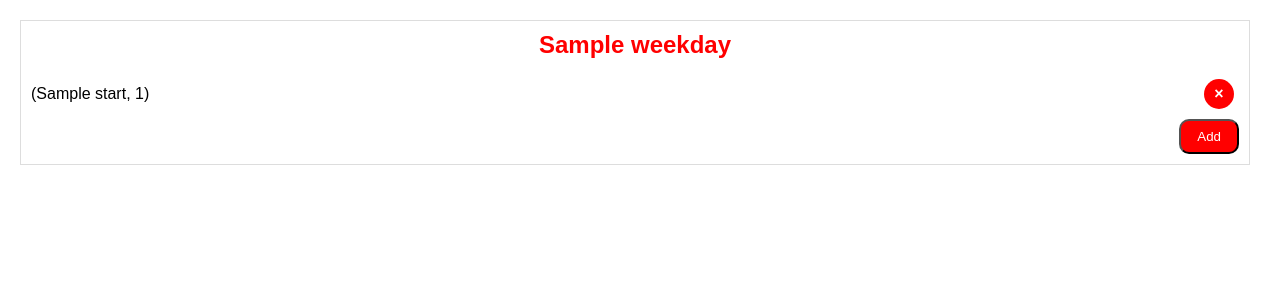
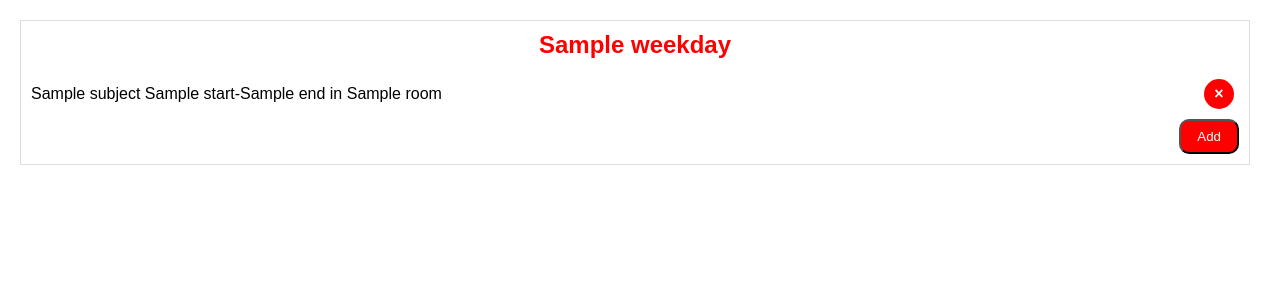
Before and after one commit to LeonidKim1602/Map-s24900-s25706, a FastAPI app: template src/frontend/pjait_map_frontend/templates/timetable.html in a window 1280 px wide. Shown: the part 55-355 px from the top of the page. Run offline with FastAPI, Linux system fonts and the light colour scheme; the template is opened without the code that fills it: most values are stand-ins (such as "Sample title", 1, 10 or a date in 2020); parts of the project's set-up code (start-up, migrations or seed data) failed here and were passed over; some web fonts are replaced.

Commit message:
Fix templates and add more information on the classes.

```diff
--- a/src/frontend/pjait_map_frontend/main.py
+++ b/src/frontend/pjait_map_frontend/main.py
@@ -1,4 +1,4 @@
-from typing import Annotated, Optional
+from typing import Annotated, Any
 
 import requests
 import datetime
@@ -18,107 +18,150 @@ app.mount("/static", StaticFiles(directory="static"), name="static")
 
 templates = Jinja2Templates(directory="templates")
 
+
 @app.get("/login", response_class=HTMLResponse)
 def login(request: Request) -> HTMLResponse:
-	return templates.TemplateResponse("login.html", {'request': request})
+    return templates.TemplateResponse("login.html", {"request": request})
+
 
 @app.post("/login", response_class=HTMLResponse)
-async def login(username: Annotated[str, Form()], password: Annotated[str, Form()], request: Request) -> Response:
-	request_user = User(number=int(username[1:]), password=password)
-	response = requests.post("http://localhost:8001/student", json=request_user.dict())
+async def login(
+    username: Annotated[str, Form()], password: Annotated[str, Form()], request: Request
+) -> Response:
+    request_user = User(number=int(username[1:]), password=password)
+    response = requests.post("http://localhost:8001/student", json=request_user.dict())
 
-	if response.status_code == 200:
-		print("Ok")
-		data = SessionData(student_id=request_user.number)
-		response = RedirectResponse("/")
+    if response.status_code == 200:
+        print("Ok")
+        data = SessionData(student_id=request_user.number)
+        response = RedirectResponse("/")
 
-		await create_session(response, data)
+        await create_session(response, data)
 
-		return response
-	elif response.status_code == 404:
-		error_message = "No such user"
-		return templates.TemplateResponse(
-			"login.html",
-			{"request": request, "error_message": error_message}
-		)
-	elif response.status_code == 401:
-		error_message = "Wrong password"
-		return templates.TemplateResponse(
-			"login.html",
-			{"request": request, "error_message": error_message}
-		)
-	else:
-		error_message = "MEGAERROR"
-		return templates.TemplateResponse(
-			"login.html",
-			{"request": request, "error_message": error_message}
-		)
+        return response
+    elif response.status_code == 404:
+        error_message = "No such user"
+        return templates.TemplateResponse(
+            "login.html", {"request": request, "error_message": error_message}
+        )
+    elif response.status_code == 401:
+        error_message = "Wrong password"
+        return templates.TemplateResponse(
+            "login.html", {"request": request, "error_message": error_message}
+        )
+    else:
+        error_message = "MEGAERROR"
+        return templates.TemplateResponse(
+            "login.html", {"request": request, "error_message": error_message}
+        )
+
 
 @app.get("/signup", response_class=HTMLResponse)
 def signup(request: Request) -> HTMLResponse:
-	return templates.TemplateResponse("signup.html", {'request': request})
+    return templates.TemplateResponse("signup.html", {"request": request})
 
 
-#@app.post("/signup", response_class=HTMLResponse)
-#async def signup(username: Annotated[str, Form()], password: Annotated[str, Form()], name: Annotated[str, Form()], surname: Annotated[str, Form()], request: Request) -> Response:
-	#request_user = User(number=int(username[1:]), password=password)
-	#response = requests.post("http://localhost:8001/student", json=request_user.dict())
+# @app.post("/signup", response_class=HTMLResponse)
+# async def signup(username: Annotated[str, Form()], password: Annotated[str, Form()], name: Annotated[str, Form()], surname: Annotated[str, Form()], request: Request) -> Response:
+# request_user = User(number=int(username[1:]), password=password)
+# response = requests.post("http://localhost:8001/student", json=request_user.dict())
 
-	#if response.status_code == 200:
-		#error_message = "User already exists"
-		#return templates.TemplateResponse(
-			#"signup.html",
-			#{"request": request, "error_message": error_message}
-		#)
-	#elif response.status_code == 404:
-
+# if response.status_code == 200:
+# error_message = "User already exists"
+# return templates.TemplateResponse(
+# "signup.html",
+# {"request": request, "error_message": error_message}
+# )
+# elif response.status_code == 404:
 
 
 @app.post("/", dependencies=[Depends(cookie)])
 @app.get("/", dependencies=[Depends(cookie)])
-async def index(request: Request, session_data: Optional[SessionData] = Depends(verifier)):
-	if session_data is None:
-		return RedirectResponse("/login")
-	response = requests.get(f"http://localhost:8001/schedule/student/{session_data.student_id}")
-	response_schedules = parse_raw_as(list[Schedule], response.text)
-	weekday = datetime.datetime.today().weekday()
-	today = [s for s in response_schedules if s.weekday == weekday]
-	locations = []
+async def index(request: Request, session_data: SessionData | None = Depends(verifier)):
+    if session_data is None:
+        return RedirectResponse("/login")
+    response = requests.get(
+        f"http://localhost:8001/schedule/student/{session_data.student_id}"
+    )
+    response_schedules = parse_raw_as(list[Schedule], response.text)
+    weekday = datetime.datetime.today().weekday()
 
-	for schedule in today:
-		resp = requests.get(f"http://localhost:8001/room/{schedule.room_id}")
-		locations.append(parse_raw_as(ClassLocation, resp.text))
+    today = [s for s in response_schedules if s.weekday == weekday]
+    locations = []
+    subjects = []
 
-	subjects_today = zip(today, locations)
+    for schedule in today:
+        resp = requests.get(f"http://localhost:8001/room/{schedule.room_id}")
+        locations.append(parse_raw_as(ClassLocation, resp.text))
 
-	return templates.TemplateResponse("main.html", {"request": request, "subjects_today": subjects_today})
-	#await delete_session(response, session_id)
+        resp = requests.get(f"http://localhost:8001/subject/{schedule.subject_id}")
+        subjects.append(parse_raw_as(Subject, resp.text))
+
+    subjects_today = zip(today, locations, subjects)
+
+    return templates.TemplateResponse(
+        "main.html", {"request": request, "subjects_today": subjects_today}
+    )
+    # await delete_session(response, session_id)
+
 
 @app.get("/logout", dependencies=[Depends(cookie)])
-async def logout(request: Request, session_id: UUID = Depends(cookie)):
-	response = RedirectResponse("/login")
-	await delete_session(response, session_id)
-	return response
+async def logout(session_id: UUID = Depends(cookie)):
+    response = RedirectResponse("/login")
+    await delete_session(response, session_id)
+    return response
+
+
+def find_by_id(l: list[Any], id: int) -> Any | None:
+    for e in l:
+        if e.id == id:
+            return e
+    return None
+
 
 @app.get("/timetable", dependencies=[Depends(cookie)])
-def timetable(request: Request, session_data: SessionData = Depends(verifier)):
-	response = requests.get(f"http://localhost:8001/schedule/student/{session_data.student_id}")
-	response_s = requests.get(f"http://localhost:8001/subject/")
-	response_r = requests.get(f"http://localhost:8001/room/")
-	response_schedules = parse_raw_as(list[Schedule], response.text)
-	response_subjects = parse_raw_as(list[Subject], response_s.text)
-	response_rooms = parse_raw_as(list[Room], response_r.text)
+def timetable(request: Request, session_data: SessionData | None = Depends(verifier)):
+    if session_data is None:
+        return RedirectResponse("/login")
 
-	days = []
-	for day in range(5):
-		days.append([s for s in response_schedules if s.weekday == day])
+    response = requests.get(
+        f"http://localhost:8001/schedule/student/{session_data.student_id}"
+    )
+    response_s = requests.get(f"http://localhost:8001/subject/")
+    response_r = requests.get(f"http://localhost:8001/room/")
+
+    response_schedules = parse_raw_as(list[Schedule], response.text)
+    response_subjects = parse_raw_as(list[Subject], response_s.text)
+    response_rooms = parse_raw_as(list[Room], response_r.text)
+
+    days = []
+    for day in range(5):
+        l = []
+        for s in response_schedules:
+            if s.weekday == day:
+                room = find_by_id(response_rooms, s.room_id)
+                subject = find_by_id(response_subjects, s.subject_id)
+                l.append((s, room, subject))
+        days.append(l)
+
+    days_of_the_week = ["Monday", "Tuesday", "Wednesday", "Thursday", "Friday"]
+
+    return templates.TemplateResponse(
+        "timetable.html",
+        {
+            "request": request,
+            "days": zip(days, days_of_the_week),
+            "subjects": response_subjects,
+            "rooms": response_rooms,
+        },
+    )
 
 
-	days_of_the_week = ["Monday", "Tuesday", "Wednesday", "Thursday", "Friday"]
-
-	return templates.TemplateResponse("timetable.html", {"request": request, "days": zip(days, days_of_the_week), "subjects": response_subjects, "rooms": response_rooms})
-
 @app.delete("/timetable/{schedule_id}", dependencies=[Depends(cookie)])
-def timetable(request: Request, schedule_id: int, session_data: SessionData = Depends(verifier)):
-	response = requests.delete(f"http://localhost:8001/schedule/{session_data.student_id}/{schedule_id}")
-	return Response(status_code = 200)
+def timetable(
+    request: Request, schedule_id: int, session_data: SessionData = Depends(verifier)
+):
+    response = requests.delete(
+        f"http://localhost:8001/schedule/{session_data.student_id}/{schedule_id}"
+    )
+    return Response(status_code=200)
--- a/src/frontend/pjait_map_frontend/templates/main.html
+++ b/src/frontend/pjait_map_frontend/templates/main.html
@@ -26,8 +26,8 @@
     	<div class="container">
     		<div class="sidebar">
       			<div class="schedule-text">Schedule Today</div>
-      				{% for subject, location in subjects_today %}
-      					<ul><button class="subject-list" onclick="displayImage('{{ location.file }}', {{ location.pos.x }}, {{ location.pos.y }})">{{ subject.start }}</button></ul>
+      				{% for schedule, location, subject in subjects_today %}
+				<ul><button class="subject-list" onclick="displayImage('{{ location.file }}', {{ location.pos.x }}, {{ location.pos.y }})">{{ subject.name }}<br>{{ schedule.start }}-{{ schedule.end }}</button></ul>
       				{% endfor %}
           </div>
   		</div>
--- a/src/frontend/pjait_map_frontend/templates/timetable.html
+++ b/src/frontend/pjait_map_frontend/templates/timetable.html
@@ -22,9 +22,9 @@
       {% for day, weekday in days %}
       <div class="day-container">
         <h2 class="day-title">{{ weekday }}</h2>
-        {% for schedule in day %}
+        {% for schedule, room, subject in day %}
         <div class="activity-row">
-          <div class="activity-name">{{ schedule.start, schedule.subject_id }}</div>
+	    <div class="activity-name">{{ subject.name }} {{ schedule.start }}-{{ schedule.end }} in {{ room.name }}</div>
           <div class="action-buttons">
             <button class="action-button" onclick="deleteActivity({{ schedule.id }})"><span>&times;</span></button>
           </div>
```
